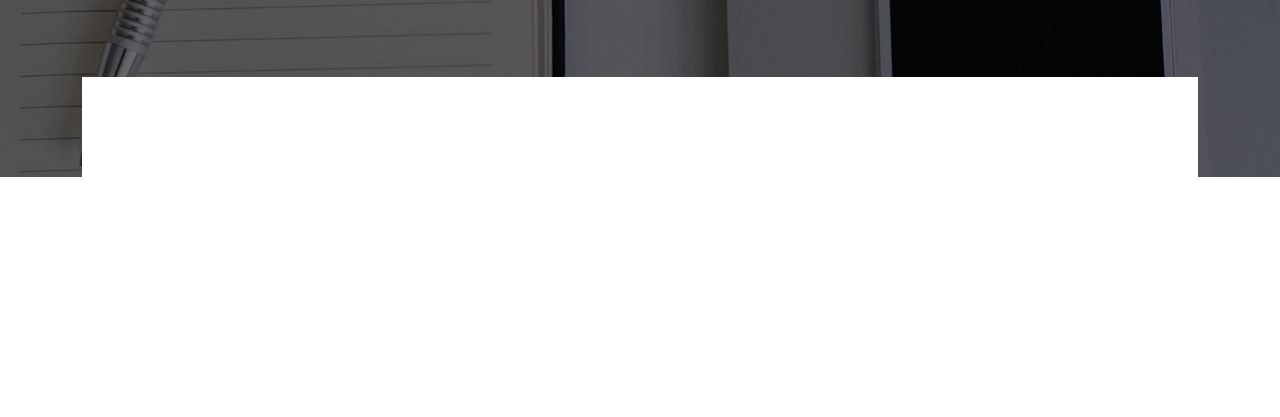
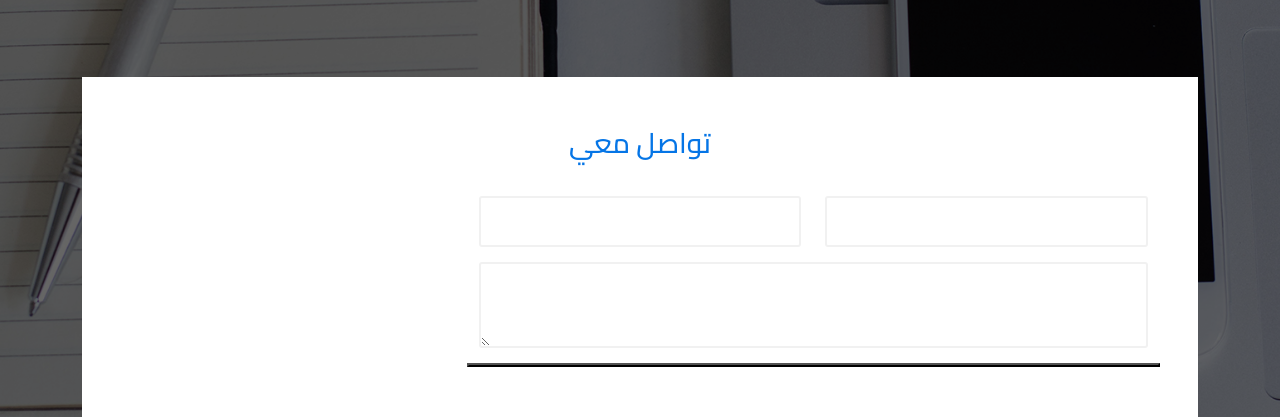
Before and after one commit to n19awaf/Landing-pages, a plain HTML site: page PORTFOLIO/index.html in a window 1280 px wide. Shown: the part 3465-3882 px from the top of the page. Before the commit the page ends 3642 px from the top, so only its background shows below. Drawn offline with nearby package versions, Linux system fonts and the light colour scheme.

Commit message:
last updated

```diff
--- a/PORTFOLIO/index.html
+++ b/PORTFOLIO/index.html
@@ -368,7 +368,34 @@
                             </div>
                         </div>
                     </div>
+
                     <div class="contact-info" id="contact-info" >
+                        <div class="contact-title text-center">
+                            <h3>تواصل معي</h3>
+                        </div>
+                        <div class="row">
+                            <div class="col-md-8">
+                                <form class="contact-form row">
+                                    <div class="col-sm-6">
+                                        <input type="text" class="form-control">
+                                    </div>
+                                    <div class="col-sm-6">
+                                        <input type="email" class="form-control">
+                                    </div>
+                                    <div class="col-12">
+                                        <textarea class="form-control"></textarea>
+                                    </div>
+                                    <button type="submit">
+
+                                    </button>
+                                </form>
+
+                            </div>
+
+                            <div class="col-md-4">
+
+                            </div>
+                        </div>
 
                     </div>
                     <div class="copyright">
```
